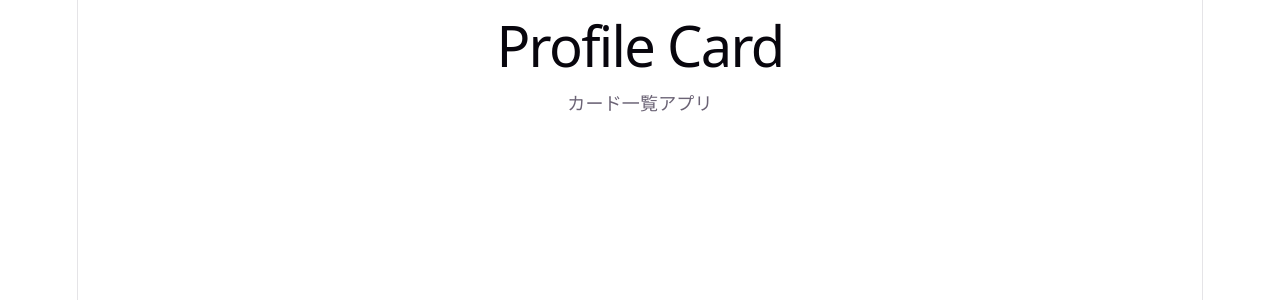
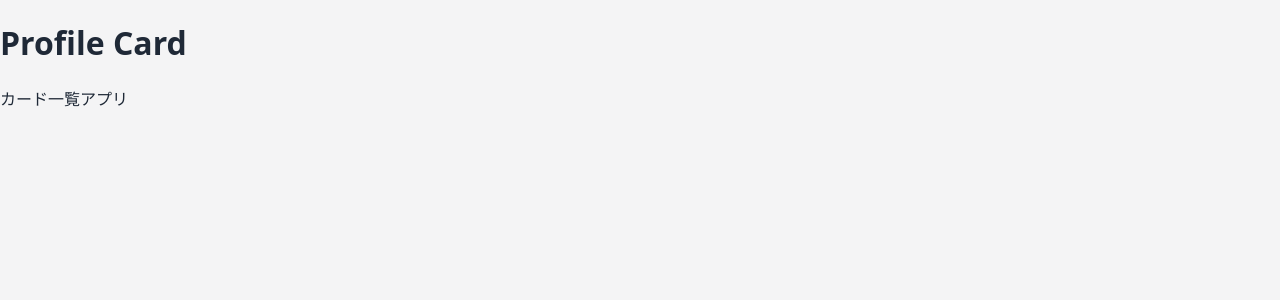
Before and after one commit to mendelssohnbach/react-profile-20260628, a React (Vite) app: page / in a window 1280 px wide. Shown: the top 300 px of the page. Built offline with nearby package versions, Linux system fonts and the light colour scheme.

Commit message:
最初のスタイルを整える

```diff
--- a/src/index.css
+++ b/src/index.css
@@ -1,64 +1,21 @@
 :root {
-  --text: #6b6375;
-  --text-h: #08060d;
-  --bg: #fff;
-  --border: #e5e4e7;
-  --code-bg: #f4f3ec;
-  --accent: #aa3bff;
-  --accent-bg: rgba(170, 59, 255, 0.1);
-  --accent-border: rgba(170, 59, 255, 0.5);
-  --social-bg: rgba(244, 243, 236, 0.5);
-  --shadow:
-    rgba(0, 0, 0, 0.1) 0 10px 15px -3px, rgba(0, 0, 0, 0.05) 0 4px 6px -2px;
-
-  --sans: system-ui, 'Segoe UI', Roboto, sans-serif;
-  --heading: system-ui, 'Segoe UI', Roboto, sans-serif;
-  --mono: ui-monospace, Consolas, monospace;
-
-  font: 18px/145% var(--sans);
-  letter-spacing: 0.18px;
-  color-scheme: light dark;
-  color: var(--text);
-  background: var(--bg);
-  font-synthesis: none;
-  text-rendering: optimizeLegibility;
-  -webkit-font-smoothing: antialiased;
-  -moz-osx-font-smoothing: grayscale;
-
-  @media (max-width: 1024px) {
-    font-size: 16px;
-  }
+  color: #1f2937;
+  background: #f4f4f5;
+  font-family:
+    system-ui,
+    -apple-system,
+    BlinkMacSystemFont,
+    'Segoe UI',
+    Roboto,
+    Oxygen,
+    Ubuntu,
+    Cantarell,
+    'Open Sans',
+    'Helvetica Neue',
+    sans-serif;
 }
 
-@media (prefers-color-scheme: dark) {
-  :root {
-    --text: #9ca3af;
-    --text-h: #f3f4f6;
-    --bg: #16171d;
-    --border: #2e303a;
-    --code-bg: #1f2028;
-    --accent: #c084fc;
-    --accent-bg: rgba(192, 132, 252, 0.15);
-    --accent-border: rgba(192, 132, 252, 0.5);
-    --social-bg: rgba(47, 48, 58, 0.5);
-    --shadow:
-      rgba(0, 0, 0, 0.4) 0 10px 15px -3px, rgba(0, 0, 0, 0.25) 0 4px 6px -2px;
-  }
-
-  #social .button-icon {
-    filter: invert(1) brightness(2);
-  }
-}
-
-#root {
-  width: 1126px;
-  max-width: 100%;
-  margin: 0 auto;
-  text-align: center;
-  border-inline: 1px solid var(--border);
-  min-height: 100svh;
-  display: flex;
-  flex-direction: column;
+* {
   box-sizing: border-box;
 }
 
@@ -66,46 +23,11 @@ body {
   margin: 0;
 }
 
-h1,
-h2 {
-  font-family: var(--heading);
-  font-weight: 500;
-  color: var(--text-h);
+button,
+input {
+  font: inherit;
 }
 
-h1 {
-  font-size: 56px;
-  letter-spacing: -1.68px;
-  margin: 32px 0;
-  @media (max-width: 1024px) {
-    font-size: 36px;
-    margin: 20px 0;
-  }
+a {
+  color: inherit;
 }
-h2 {
-  font-size: 24px;
-  line-height: 118%;
-  letter-spacing: -0.24px;
-  margin: 0 0 8px;
-  @media (max-width: 1024px) {
-    font-size: 20px;
-  }
-}
-p {
-  margin: 0;
-}
-
-code,
-.counter {
-  font-family: var(--mono);
-  display: inline-flex;
-  border-radius: 4px;
-  color: var(--text-h);
-}
-
-code {
-  font-size: 15px;
-  line-height: 135%;
-  padding: 4px 8px;
-  background: var(--code-bg);
-}
```
